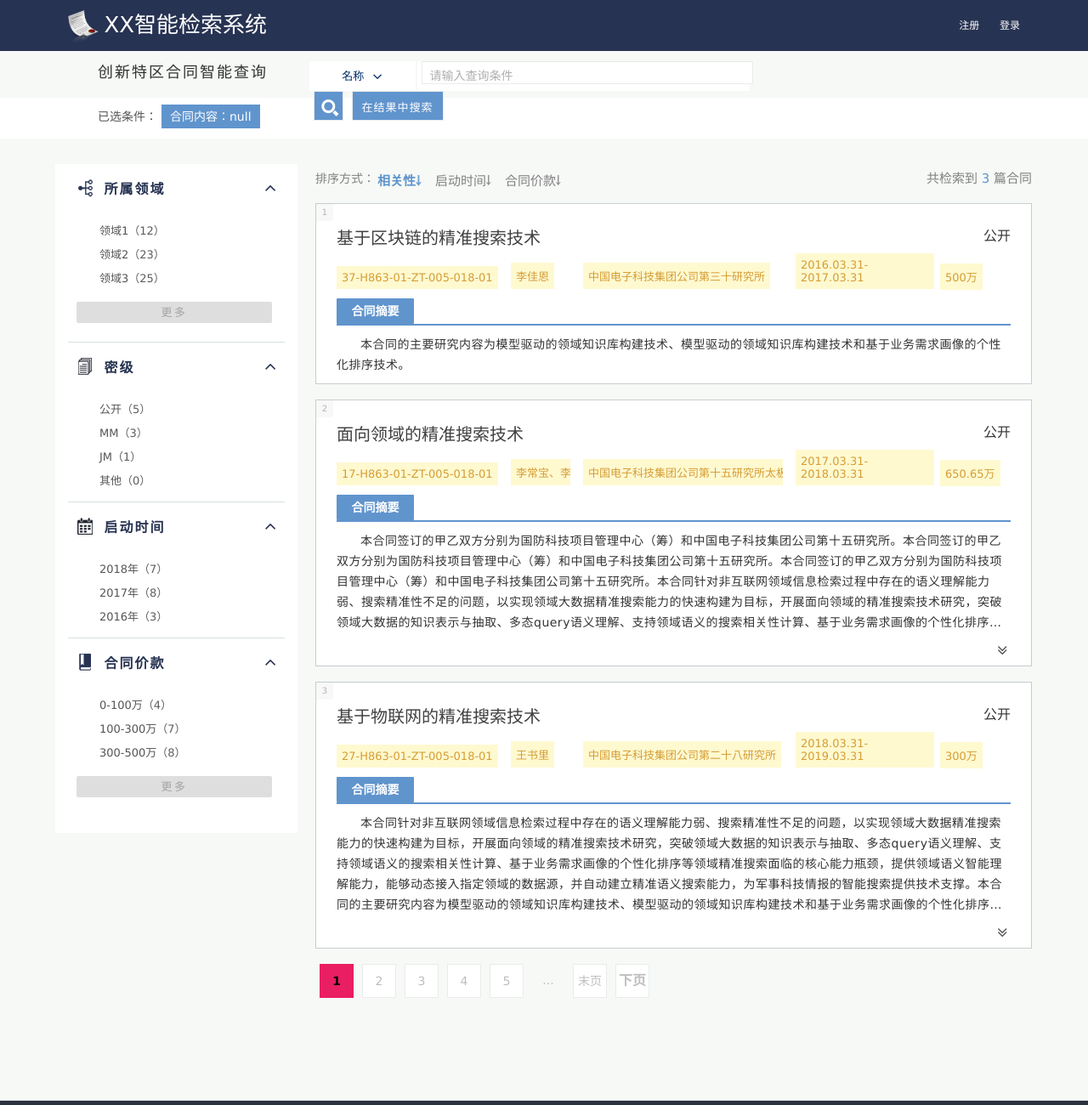
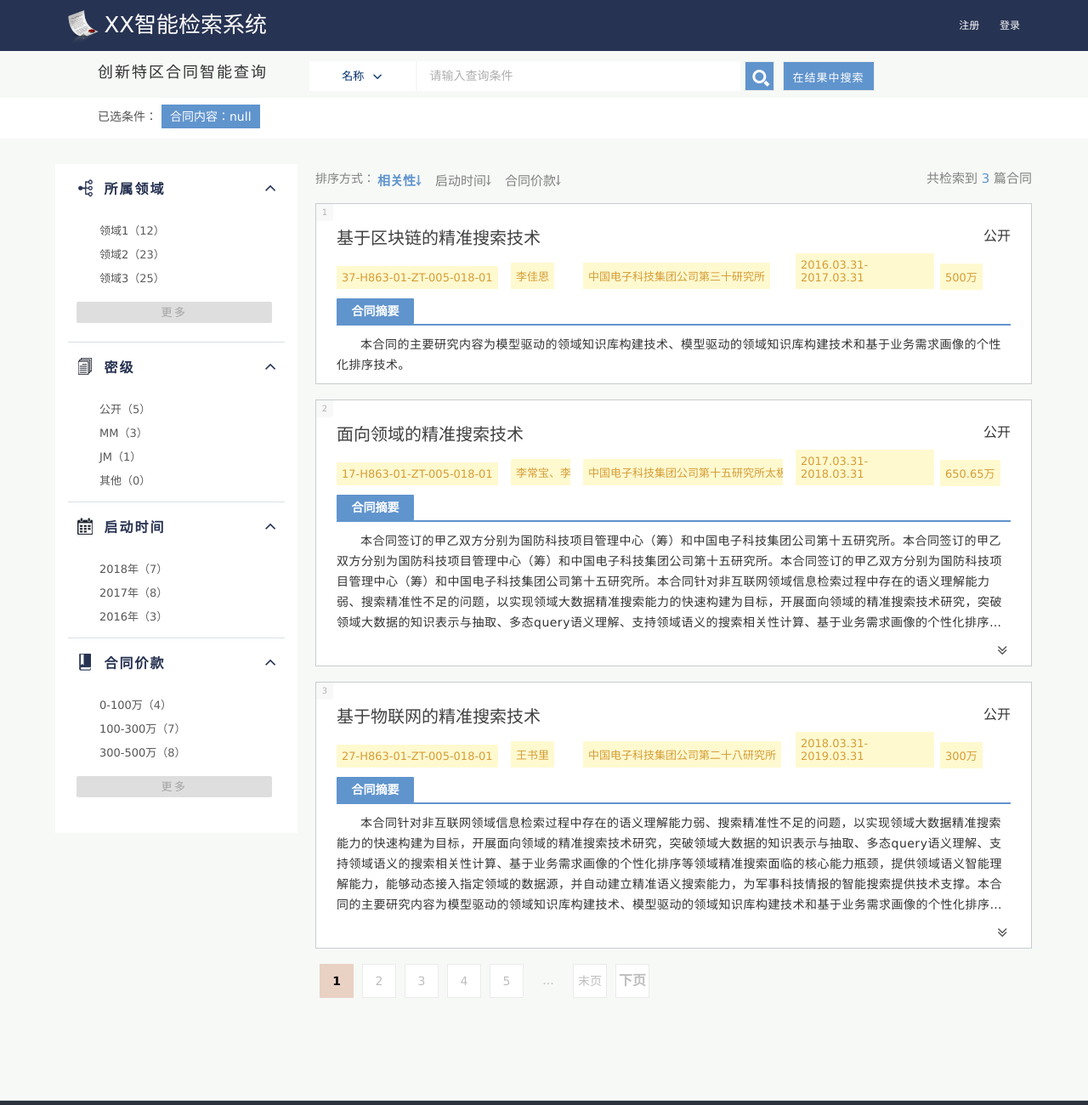
Before and after one commit to black0207/contractSys, a plain HTML site: page jsp/result.html in a window 1280 px wide. Shown: the top 1300 px of the page at 85% size. Drawn offline with Linux system fonts and the light colour scheme.

Commit message:
修改样式

```diff
--- a/css/pagination.css
+++ b/css/pagination.css
@@ -32,10 +32,10 @@
     width: 38px;
     height: 38px;
     line-height: 38px;
-    background: #e91e63;
+    background: #e9d1c3;
     color: #fff;
     font-size: 14px;
-    border: 1px solid #e91e63;
+    border: 1px solid #e9d1c3;
 }
 
 .m-style a {
@@ -52,7 +52,7 @@
 
 .m-style a:hover {
     color: #fff;
-    background: #e91e63;
+    background: #e9d1c3;
 }
 
 .m-style .next,
--- a/css/result.css
+++ b/css/result.css
@@ -61,22 +61,24 @@
 /*ä¸­é—´éƒ¨åˆ†*/
 .searchMid {
     margin-left: 2px;
-    width: 390px;
+    width: 380px;
     height: 35px;
     background-color: #fff;
     position: relative;
 }
 
 .search_ipt {
-    width: 390px;
-    height: 27px;
-    padding-top: 7px;
-    background-color: #fff;
-    padding-left: 15px;
-    box-sizing: border-box;
-    text-align: left;
-    color: #333;
-    /*line-height:35px;*/
+    width: 380px !important;
+    height: 27px !important;
+    padding-top: 7px !important;
+    background-color: #fff !important;
+    padding-left: 15px !important;
+    box-sizing: border-box !important;
+    text-align: left !important;
+    color: #333 ;
+    margin: 0px;
+    border:none;
+    line-height:35px;
 }
 
 .search_glass {
--- a/js/pages/index-time=20180710_1.js
+++ b/js/pages/index-time=20180710_1.js
@@ -401,7 +401,7 @@ function wordSearch() {
     var key = $('.searchTitle span.active').html(),
         value = $('.search_ipt').val();
     if (!trim($('.search_ipt').val())) {
-        alert("请输入检索关键词！")
+        alert("请输入检索条件！")
         return false;
     }
 
```
